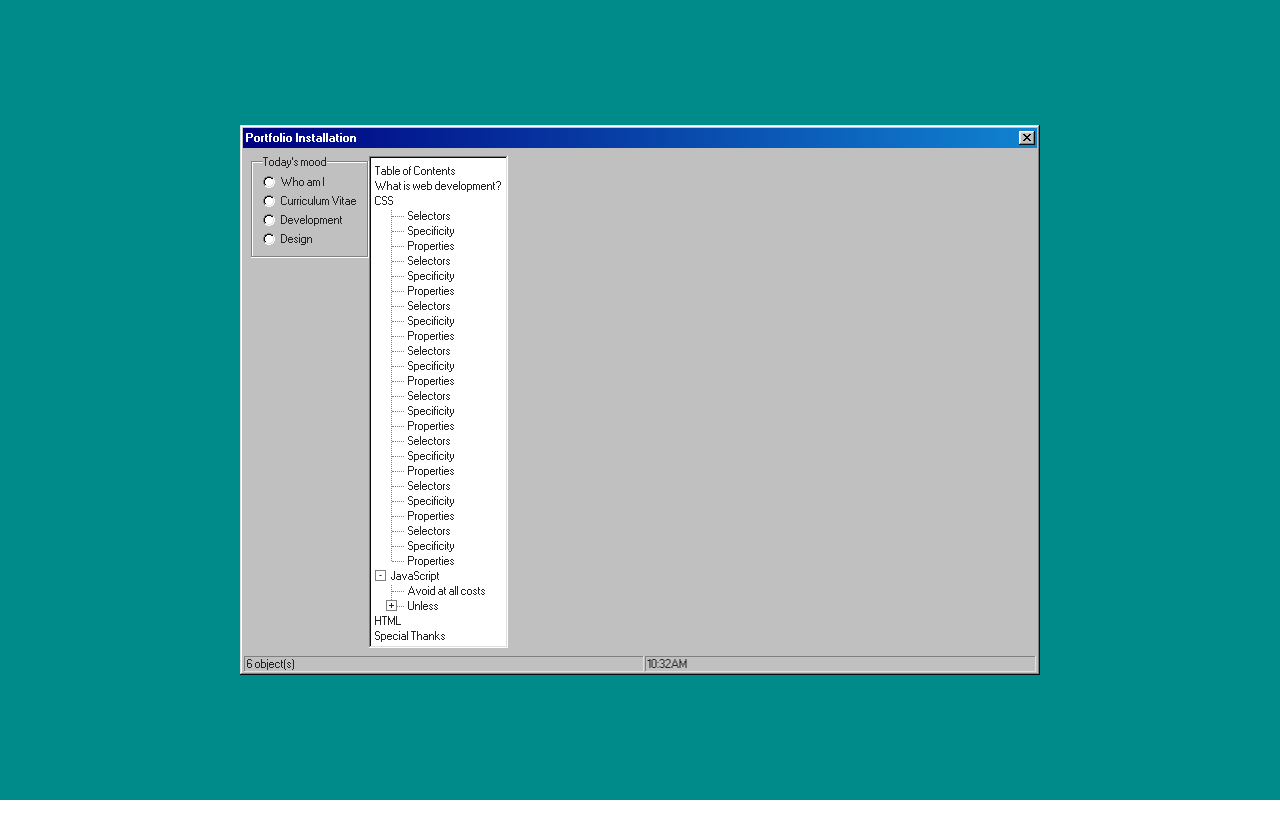
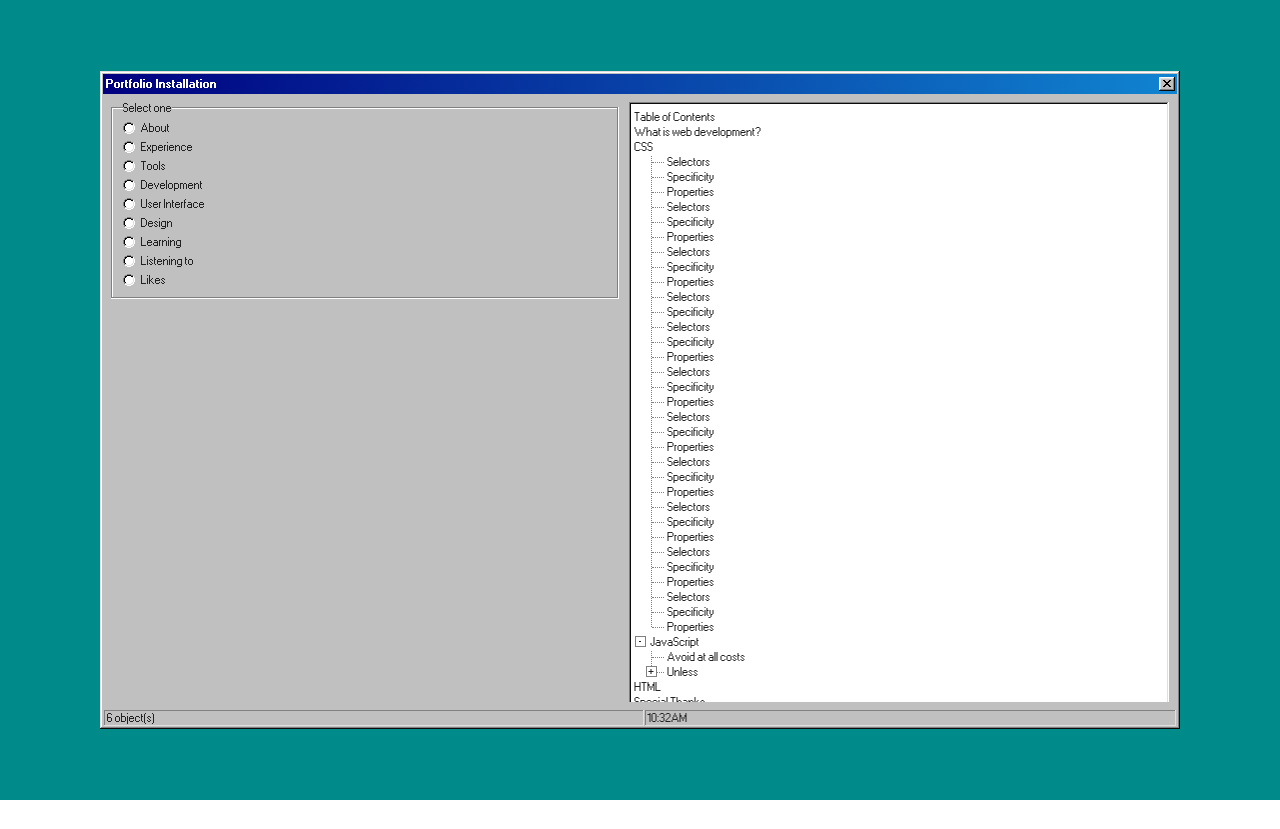
Before and after one commit to haydenismet/windows, a React (Create React App) app in the folder my-app/: page / in a window 1280 px wide. Before the commit the page ends 800 px from the top, so only its background shows below. Built offline with nearby package versions, Linux system fonts and the light colour scheme.

Commit message:
continued layout and style

```diff
--- a/my-app/src/App.css
+++ b/my-app/src/App.css
@@ -26,18 +26,19 @@ body {
 }
 
 .outer-container {
-  min-height: auto;
-  min-width: 800px;
-  margin: 0 auto;
+  /* min-height: auto;
+  max-width: 1200px;
+  margin: 0 auto;*/
   display: flex;
   flex-direction: column;
   justify-content: center;
   align-items: center;
+  padding: 10rem;
 }
 
 .inner-container {
   min-width: 100%;
-  min-height: 100%;
+  min-height: auto;
 }
 
 .window {
@@ -45,4 +46,19 @@ body {
 
 .content-container {
   display: flex;
+  justify-content: space-between;
 }
+
+.left-inner-content,
+.right-inner-content {
+  flex-grow: 1;
+}
+
+.right-inner-content {
+  overflow-y: scroll;
+  max-height: 600px;
+}
+
+.left-inner-content {
+  margin-right: 1rem;
+}
--- a/my-app/src/App.tsx
+++ b/my-app/src/App.tsx
@@ -19,14 +19,14 @@ function App() {
               <div className="content-container">
                 <div className="left-inner-content">
                   <fieldset>
-                    <legend>Today's mood</legend>
+                    <legend> Select one</legend>
                     <div className="field-row">
                       <input
                         id="radio13"
                         type="radio"
                         name="fieldset-example2"
                       />
-                      <label htmlFor="radio13">Who am I</label>
+                      <label htmlFor="radio13">About</label>
                     </div>
                     <div className="field-row">
                       <input
@@ -34,7 +34,7 @@ function App() {
                         type="radio"
                         name="fieldset-example2"
                       />
-                      <label htmlFor="radio14">Curriculum Vitae</label>
+                      <label htmlFor="radio14">Experience</label>
                     </div>
                     <div className="field-row">
                       <input
@@ -42,7 +42,23 @@ function App() {
                         type="radio"
                         name="fieldset-example2"
                       />
-                      <label htmlFor="radio15">Development</label>
+                      <label htmlFor="radio15">Tools</label>
+                    </div>
+                    <div className="field-row">
+                      <input
+                        id="radio16"
+                        type="radio"
+                        name="fieldset-example2"
+                      />
+                      <label htmlFor="radio16">Development</label>
+                    </div>
+                    <div className="field-row">
+                      <input
+                        id="radio16"
+                        type="radio"
+                        name="fieldset-example2"
+                      />
+                      <label htmlFor="radio16">User Interface</label>
                     </div>
                     <div className="field-row">
                       <input
@@ -51,6 +67,30 @@ function App() {
                         name="fieldset-example2"
                       />
                       <label htmlFor="radio16">Design</label>
+                    </div>
+                    <div className="field-row">
+                      <input
+                        id="radio16"
+                        type="radio"
+                        name="fieldset-example2"
+                      />
+                      <label htmlFor="radio16">Learning</label>
+                    </div>
+                    <div className="field-row">
+                      <input
+                        id="radio16"
+                        type="radio"
+                        name="fieldset-example2"
+                      />
+                      <label htmlFor="radio16">Listening to</label>
+                    </div>
+                    <div className="field-row">
+                      <input
+                        id="radio16"
+                        type="radio"
+                        name="fieldset-example2"
+                      />
+                      <label htmlFor="radio16">Likes</label>
                     </div>
                   </fieldset>
                 </div>
@@ -64,7 +104,14 @@ function App() {
                         <li>Selectors</li>
                         <li>Specificity</li>
                         <li>Properties</li>
-
+                        <li>Selectors</li>
+                        <li>Specificity</li>
+                        <li>Properties</li>
+                        <li>Selectors</li>
+                        <li>Specificity</li>
+                        <li>Properties</li>
+                        <li>Selectors</li>
+                        <li>Specificity</li>
                         <li>Selectors</li>
                         <li>Specificity</li>
                         <li>Properties</li>
```
